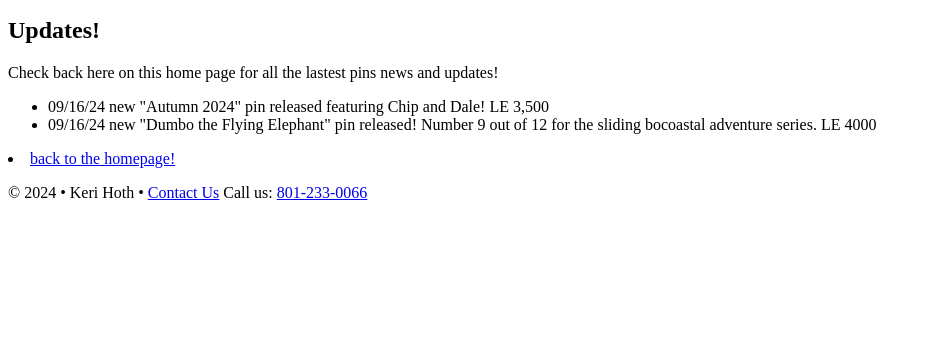
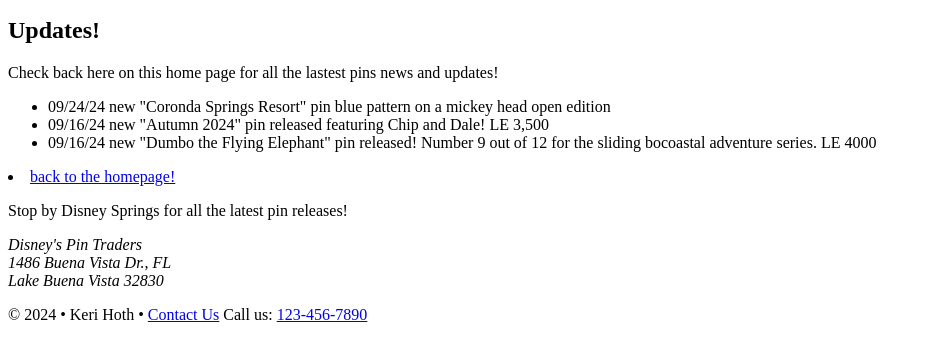
Before and after one commit to keritcake/dwdd1600, a plain HTML site: page website/homepage.html in a window 1280 px wide. Shown: the part 269-630 px from the top of the page, without its empty margins (0-932 px from the left). Drawn offline with Linux system fonts and the light colour scheme.

Commit message:
09/29/24 redo

```diff
--- a/website/homepage.html
+++ b/website/homepage.html
@@ -30,15 +30,22 @@
     <h2>Updates!</h2>
     <p>Check back here on this home page for all the lastest pins news and updates!</p>
     <ul>
+        <li>09/24/24 new "Coronda Springs Resort" pin blue pattern on a mickey head open edition</li>
         <li>09/16/24 new "Autumn 2024" pin released featuring Chip and Dale! LE 3,500</li>
         <li>09/16/24 new "Dumbo the Flying Elephant" pin released! Number 9 out of 12 for the sliding bocoastal adventure series. LE 4000</li>
+
     </ul>
     <li><a href="homepage.html">back to the homepage!</a></li>
 </main>
     <!-- start of the footer-->
+    <p>Stop by Disney Springs for all the latest pin releases!</p>
+    <address>
+        Disney's Pin Traders<br>
+        1486 Buena Vista Dr., FL<br>
+        Lake Buena Vista 32830<br>
+ </address>
     <footer>
-        <p>&copy 2024 &bull; Keri Hoth &bull; <a href="mailto:email@gmail.com">Contact Us</a></a> Call us: <a href="tel:8012330066">801-233-0066</a></p>
-
+        <p>&copy 2024 &bull; Keri Hoth &bull; <a href="mailto:email@gmail.com">Contact Us</a></a> Call us: <a href="tel:1234567890">123-456-7890</a></p>
 
     </footer>
 </body>
```
Also changed, not shown: website/collections.html (+2 -2 lines), website/current.html (+3 -1 lines), website/traders.html (+3 -3 lines).
